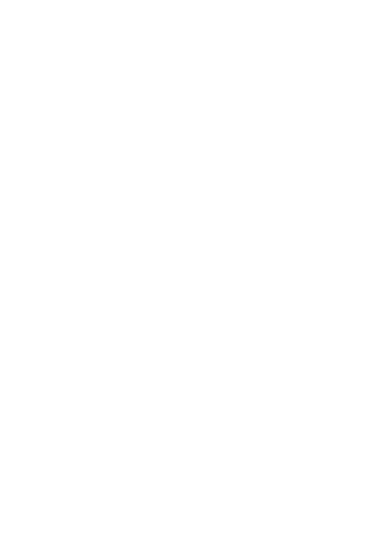
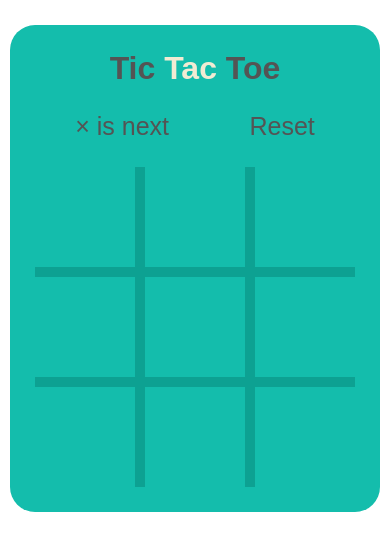
Before and after one commit to Kenan-Alnaser/X-O-Game, a plain HTML site: page index.html in a window 390 px wide. Drawn offline with Linux system fonts and the light colour scheme.

Commit message:
adding given info

```diff
--- a/index.html
+++ b/index.html
@@ -4,7 +4,28 @@
     <meta charset="UTF-8" />
     <meta http-equiv="X-UA-Compatible" content="IE=edge" />
     <meta name="viewport" content="width=device-width, initial-scale=1.0" />
+    <link rel="stylesheet" href="style.css" />
     <title>X-O-Game</title>
   </head>
-  <body></body>
+  <body>
+    <div class="container">
+      <h1 class="title">Tic <span>Tac</span> Toe</h1>
+      <div class="status-action">
+        <div class="status">× is next</div>
+        <div class="reset">Reset</div>
+      </div>
+      <div class="game-grid">
+        <div class="game-cell"></div>
+        <div class="game-cell"></div>
+        <div class="game-cell"></div>
+        <div class="game-cell"></div>
+        <div class="game-cell"></div>
+        <div class="game-cell"></div>
+        <div class="game-cell"></div>
+        <div class="game-cell"></div>
+        <div class="game-cell"></div>
+      </div>
+    </div>
+    <script src="index.js"></script>
+  </body>
 </html>
--- a/index.js
+++ b/index.js
@@ -0,0 +1,45 @@
+// HTML Elements
+const statusDiv = document.querySelector(".status");
+const resetDiv = document.querySelector(".reset");
+const cellDivs = document.querySelectorAll(".game-cell");
+
+// game constants
+const xSymbol = "×";
+const oSymbol = "○";
+
+// game variables
+let gameIsLive = true;
+let xIsNext = true;
+
+// functions
+const letterToSymbol = (letter) => (letter === "x" ? xSymbol : oSymbol);
+
+const handleWin = (letter) => {
+  // change the gameIsLive status to false and add the winning message to the statusDiv
+};
+
+const checkGameStatus = () => {
+  // grab the cells second class from the cellDivs array and assign them to the variables (topLeft,topMiddle,topRight, middleLeft, middleMiddle,...)
+
+  // check winner
+  if (topLeft && topLeft === topMiddle && topLeft === topRight) {
+  }
+};
+
+// event Handlers
+const handleReset = () => {};
+
+const handleCellClick = (e) => {
+  const classList = e.target.classList;
+
+  // check if the game is still live and the targeted div has no 'X' or 'O' class
+
+  // check whose turn it is and then check the game status
+};
+
+// event listeners
+resetDiv.addEventListener("click", handleReset);
+
+for (const cellDiv of cellDivs) {
+  cellDiv.addEventListener("click", handleCellClick);
+}
--- a/style.css
+++ b/style.css
@@ -0,0 +1,126 @@
+* {
+  box-sizing: border-box;
+  margin: 0;
+  padding: 0;
+}
+
+body {
+  color: #545454;
+  display: flex;
+  font-family: sans-serif;
+  justify-content: center;
+}
+
+.container {
+  background: #14bdac;
+  margin: 50px;
+  padding: 50px;
+  border-radius: 25px;
+}
+
+.title {
+  text-align: center;
+}
+
+.title span {
+  color: #f2ebd3;
+}
+
+.status-action {
+  display: flex;
+  margin-top: 25px;
+  font-size: 25px;
+  justify-content: space-around;
+  height: 30px;
+}
+
+.status span {
+  color: #f2ebd3;
+}
+
+.reset {
+  cursor: pointer;
+}
+
+.reset:hover {
+  color: #f2ebd3;
+}
+
+.game-grid {
+  background: #0da192;
+  display: grid;
+  grid-template-columns: repeat(3, 1fr);
+  grid-template-rows: repeat(3, 1fr);
+  grid-gap: 15px;
+  margin-top: 50px;
+}
+
+.game-cell {
+  background: #14bdac;
+  display: flex;
+  justify-content: center;
+  align-items: center;
+  cursor: pointer;
+  height: 200px;
+  width: 200px;
+}
+
+.x,
+.o {
+  cursor: default;
+}
+
+.x::after {
+  content: "×";
+  font-size: 200px;
+}
+
+.o::after {
+  content: "○";
+  color: #f2ebd3;
+  font-size: 225px;
+}
+
+.won::after {
+  color: #bd022f;
+}
+
+@media only screen and (max-width: 1024px) {
+  .game-grid {
+    margin-top: 25px;
+    grid-gap: 10px;
+  }
+
+  .game-cell {
+    height: 150px;
+    width: 150px;
+  }
+
+  .x::after {
+    font-size: 150px;
+  }
+
+  .o::after {
+    font-size: 175px;
+  }
+}
+
+@media only screen and (max-width: 540px) {
+  .container {
+    margin: 25px;
+    padding: 25px;
+  }
+
+  .game-cell {
+    height: 100px;
+    width: 100px;
+  }
+
+  .x::after {
+    font-size: 100px;
+  }
+
+  .o::after {
+    font-size: 125px;
+  }
+}
```
